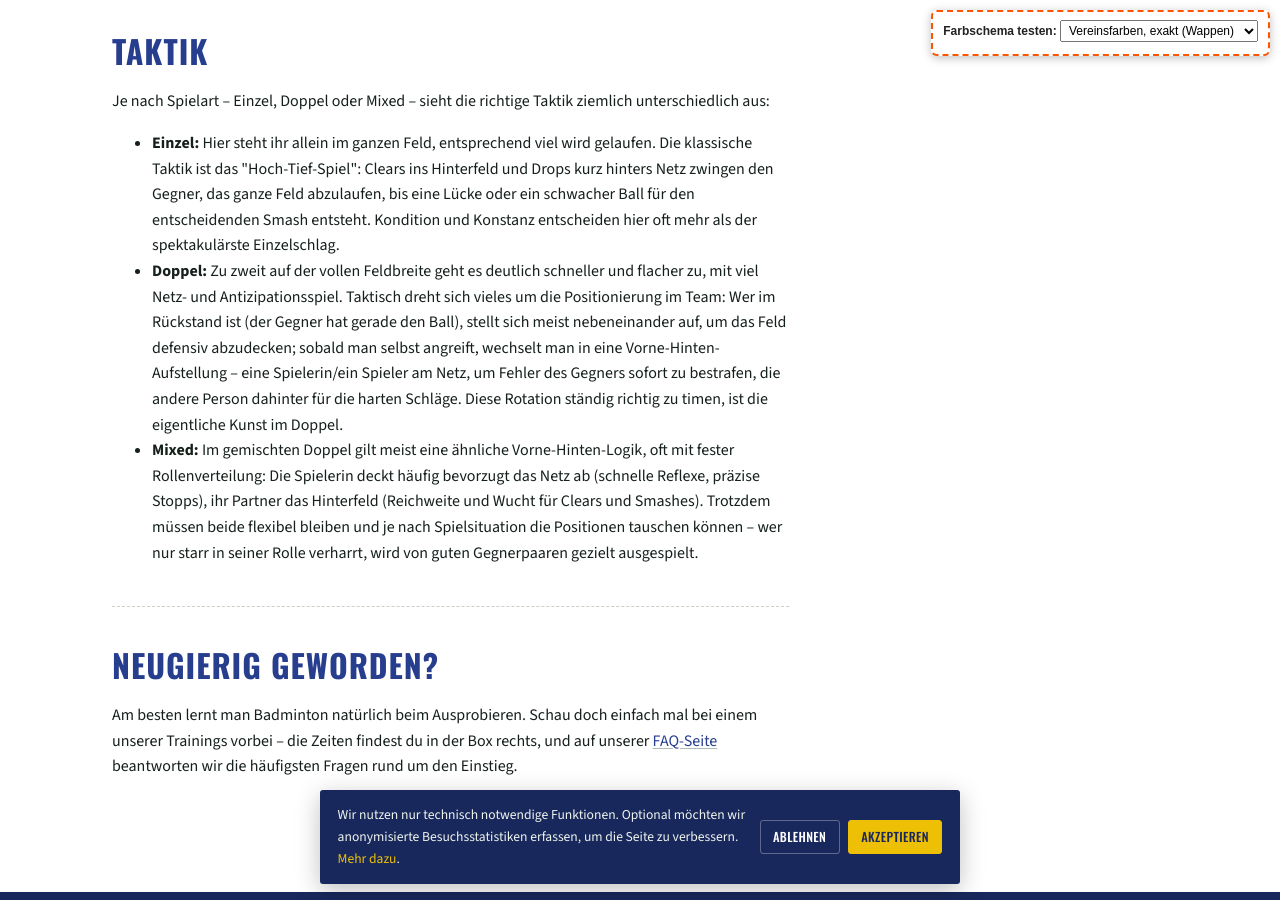
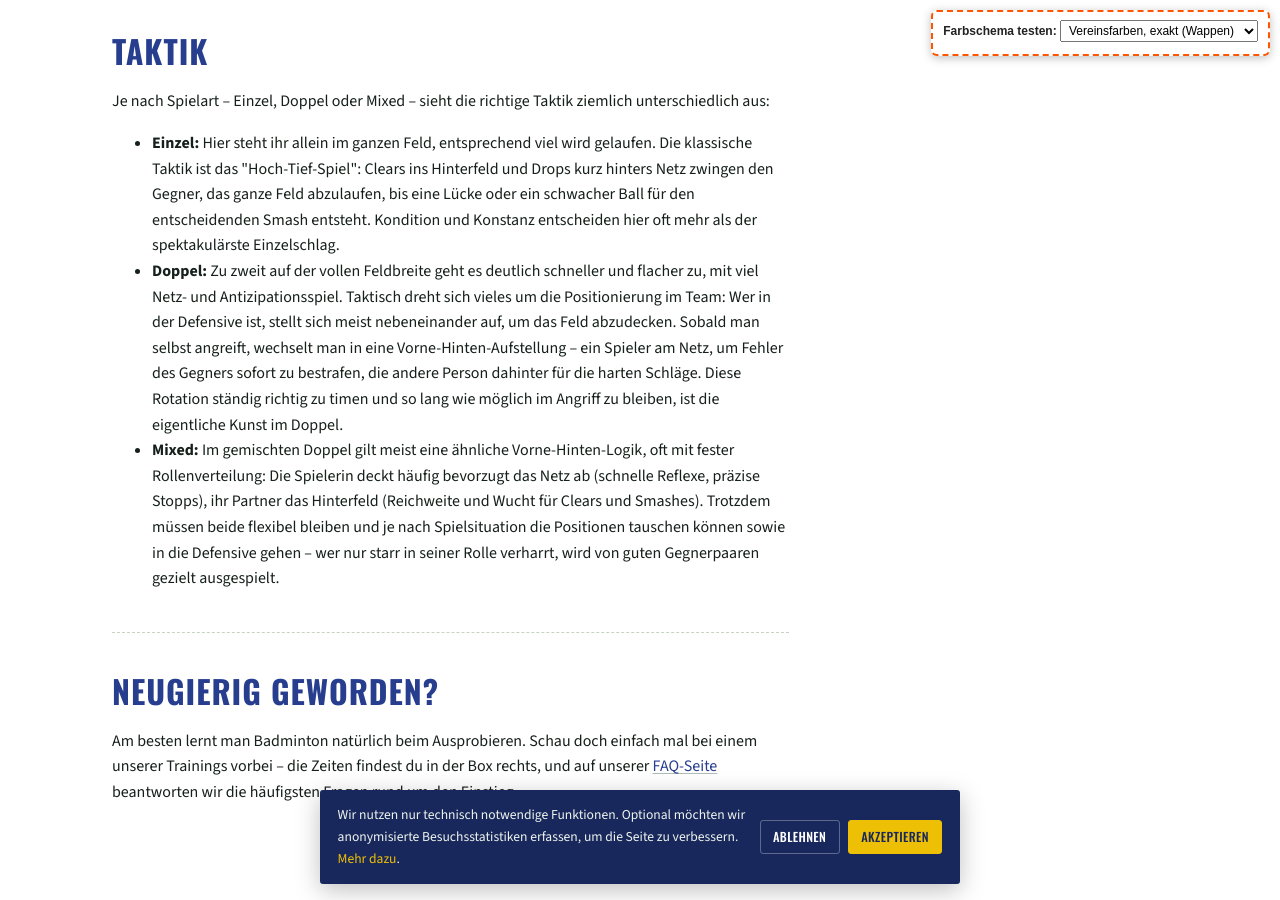
Before and after one commit to Forderverein-Badminton-in-Eppstein-e-V/website, a Jekyll site: the page built from ueber-uns-was-ist-badminton.html, in a window 1280 px wide and 900 px high, scrolled down 3707 px. Built offline with Jekyll 4.4.1, drawn with Linux system fonts in a browser that asks for light colours.

Commit message:
Refine tactical descriptions for doubles and mixed badminton play

```diff
--- a/ueber-uns-was-ist-badminton.html
+++ b/ueber-uns-was-ist-badminton.html
@@ -209,20 +209,19 @@ hero_title: "Was ist Badminton?"
         <li>
           <strong>Doppel:</strong> Zu zweit auf der vollen Feldbreite geht es deutlich
           schneller und flacher zu, mit viel Netz- und Antizipationsspiel. Taktisch dreht
-          sich vieles um die Positionierung im Team: Wer im Rückstand ist (der Gegner hat
-          gerade den Ball), stellt sich meist nebeneinander auf, um das Feld defensiv
-          abzudecken; sobald man selbst angreift, wechselt man in eine Vorne-Hinten-Aufstellung
-          – eine Spielerin/ein Spieler am Netz, um Fehler des Gegners sofort zu bestrafen, die
+          sich vieles um die Positionierung im Team: Wer in der Defensive ist, stellt sich meist nebeneinander auf, um
+          das Feld abzudecken. Sobald man selbst angreift, wechselt man in eine Vorne-Hinten-Aufstellung
+          – ein Spieler am Netz, um Fehler des Gegners sofort zu bestrafen, die
           andere Person dahinter für die harten Schläge. Diese Rotation ständig richtig zu
-          timen, ist die eigentliche Kunst im Doppel.
+          timen und so lang wie möglich im Angriff zu bleiben, ist die eigentliche Kunst im Doppel.
         </li>
         <li>
           <strong>Mixed:</strong> Im gemischten Doppel gilt meist eine ähnliche
           Vorne-Hinten-Logik, oft mit fester Rollenverteilung: Die Spielerin deckt häufig
           bevorzugt das Netz ab (schnelle Reflexe, präzise Stopps), ihr Partner das Hinterfeld
           (Reichweite und Wucht für Clears und Smashes). Trotzdem müssen beide flexibel
-          bleiben und je nach Spielsituation die Positionen tauschen können – wer nur starr in
-          seiner Rolle verharrt, wird von guten Gegnerpaaren gezielt ausgespielt.
+          bleiben und je nach Spielsituation die Positionen tauschen können sowie in die Defensive gehen – wer nur starr
+          in seiner Rolle verharrt, wird von guten Gegnerpaaren gezielt ausgespielt.
         </li>
       </ul>
 
```
